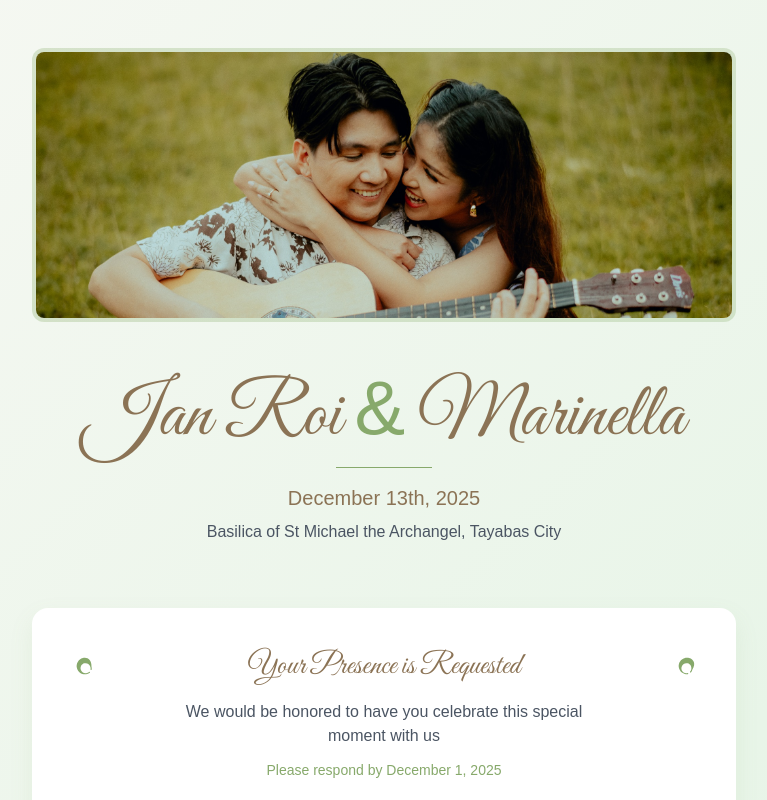
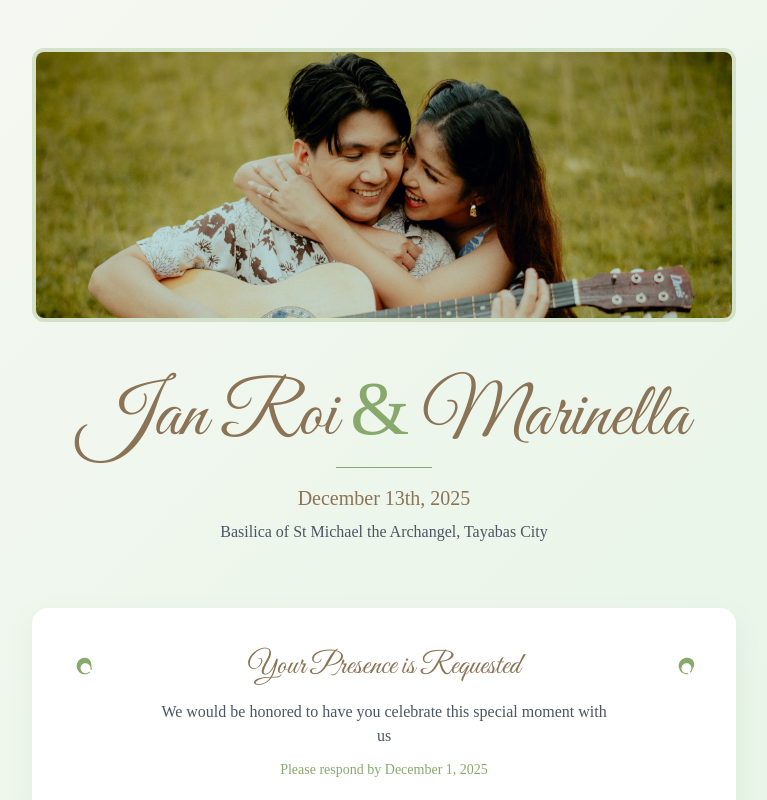
Before and after one commit to janroimarinellawedding/wedding-rsvp, a plain HTML site: page index.html in a window 1280 px wide. Shown: the top 800 px of the page, without its empty margins (256-1023 px from the left). Drawn offline with nearby package versions, Linux system fonts and the light colour scheme.

Commit message:
Update index.html

```diff
--- a/index.html
+++ b/index.html
@@ -16,7 +16,7 @@
 
 /* Body + general text */
 body, p, label, input, textarea, select, button, span, div {
-  font-family: comic sans, sans-serif !important;
+  font-family: serif, sans-serif !important;
 }
 
 /* Headings / special titles */
```
